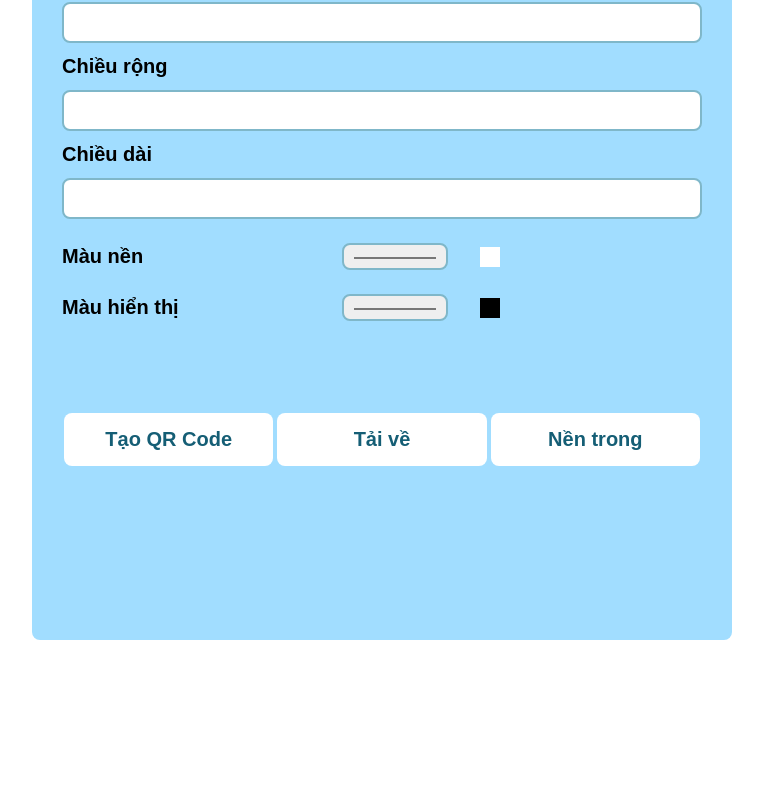
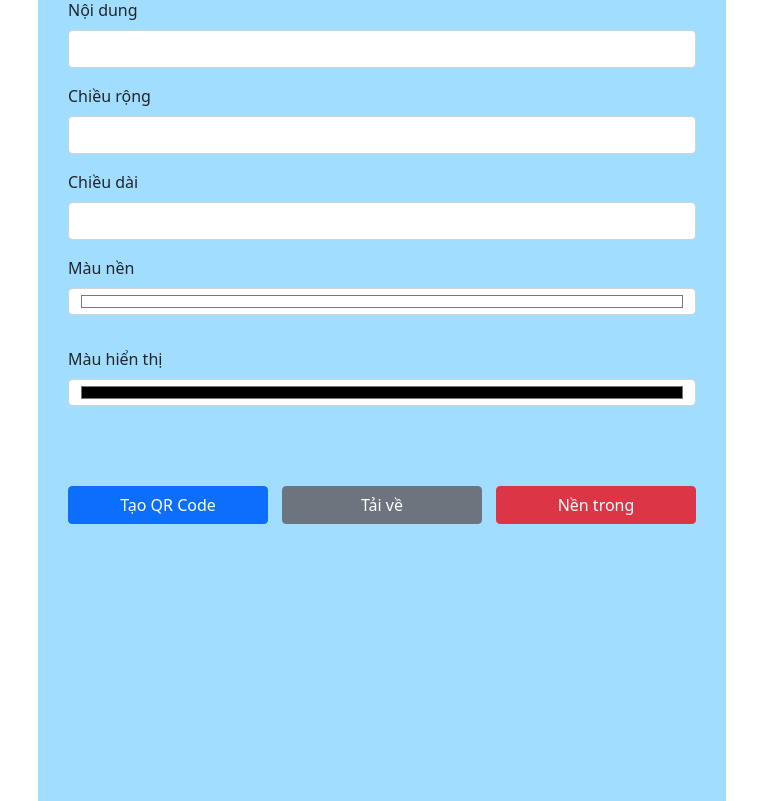
Before and after one commit to hau8477/generate-qrcode, a plain HTML site: page QRCode/index.html in a window 1280 px wide. Shown: the part 160-961 px from the top of the page, without its empty margins (258-1021 px from the left). Before the commit the page ends 800 px from the top, so only its background shows below. Drawn offline with nearby package versions, Linux system fonts and the light colour scheme.

Commit message:
HauNN up

```diff
--- a/QRCode/index.html
+++ b/QRCode/index.html
@@ -2,176 +2,76 @@
 <html lang="en">
 <head>
     <meta charset="UTF-8">
-    <meta http-equiv="X-UA-Compatible" content="IE=edge">
     <meta name="viewport" content="width=device-width, initial-scale=1.0">
     <title>Tạo Mã QR Code</title>
+    <!-- Link to Bootstrap 5 CSS -->
+    <link href="https://cdn.jsdelivr.net/npm/bootstrap@5.0.0/dist/css/bootstrap.min.css" rel="stylesheet">
     <style>
-        :root {
-            --bcg-color: #001122;
-            --primary-color: #155e75;
-            --border-radius: 8px;
-            --secondary-color: #fff;
-            --border-color: #7fb7c9;
-        }
-
-        * {
-            margin: 0;
-            padding: 0;
-            box-sizing: border-box;
-            font-family: sans-serif;
-        }
-
-        body {
-            margin: 0px;
-            padding: 0px;
-            width: 100%;
-            height: 100vh;
-            display: flex;
-            justify-content: center;
-            background-color: white;
-            align-items: center;
-        }
-
-        label {
-            color: black !important;
-            font-weight: bold;
-        }
-
-        .wapper {
-            background-color: #a1ddff;
-            padding: 30px;
-            width: 700px;
-            border-radius: var(--border-radius);
-            height: 800px;
-        }
-
-        .wapper h1 {
-            font-size: 25px;
-            text-align: center;
-            color: var(--secondary-color);
-            margin-bottom: 20px;
-            text-transform: uppercase;
-            margin-top: 3rem;
-        }
-
-        .wapper input {
-            width: 100%;
-            margin-block: 12px;
-        }
-
-        .wapper input, select {
-            padding: 8px;
-            border-radius: var(--border-radius);
-            font-size: 18px;
-            outline: none;
-            border: 2px solid var(--border-color);
-        }
-
-        .wapper label {
-            font-size: 20px;
-        }
-
-        .footer-qr {
-            display: flex;
-            justify-content: center;
-            margin-top: 3rem;
-        }
-
-        .footer-qr a {
-            background-color: var(--secondary-color);
-            text-decoration: none;
-            font-size: 20px;
-            padding: 15px 35px;
-            margin-inline: 2px;
-            color: var(--primary-color);
-            font-weight: bold;
-            border-radius: var(--border-radius);
-            width: 300px;
-            text-align: center;
-        }
-
-        .qr-body {
-            display: grid;
-            place-items: center;
-            padding: 20px;
-        }
-
-        .qr-body img {
-            max-width: 100%;
-            max-height: 100%;
-            margin-block: 10px;
-            padding: 20px;
-            border: solid 0.5px var(--border-color);
-        }
-
-        @media screen and (max-width: 520px) {
-            .box {
-                width: 80%;
-            }
-
-            .qr-footer a {
-                padding: 12px;
-                font-size: 16px;
-            }
-        }
-
-        .input-container {
-            display: flex;
-            align-items: center;
-        }
-
-        .label {
-            margin-right: 10px;
-        }
-
-        .color-preview {
-            width: 20px;
-            height: 20px;
-            margin-left: 10px;
-        }
+        /* Thêm các tùy chỉnh CSS của bạn ở đây */
+        /* ... */
     </style>
 </head>
 <body>
-<div class="wapper">
-    <h1 style="color: black">Tạo Mã QR Code</h1>
+<div class="container mt-5">
+    <div class="row justify-content-center">
+        <div class="col-md-8">
+            <div class="wapper p-4">
 
-    <label for="qr_text">Nội dung</label>
-    <input type="text" class="qr_text" id="qr_text" placeholder=""/>
-
-    <label for="width">Chiều rộng</label>
-    <input type="number" class="qr_text" id="width" placeholder=""/>
-
-    <label for="height">Chiều dài</label>
-    <input type="number" class="qr_text" id="height" placeholder=""/>
-
-    <div class="input-container">
-        <label for="colorLight" style="width: 200px">Màu nền
-        </label>
-        <span>
-            <input type="color" style="margin-left: 5rem;" class="qr_text" id="colorLight"
-                   value="#ffffff" placeholder="" onchange="changeLightShow()"/>
-
-        </span>
-        <div style="width: 20px;margin-left: 7rem; height: 20px;background-color: white" id="colorLightShow"></div>
+                <form style="background-color: #a1ddff; padding: 30px 30px 30px 30px;height: 1000px">
+                    <h1 class="text-center">Tạo Mã QR Code</h1>
+                    <div class="mb-3">
+                        <label for="qr_text" class="form-label">Nội dung</label>
+                        <input type="text" class="form-control" id="qr_text" placeholder="">
                     </div>
 
-    <div class="input-container">
-        <label for="colorDark" style="width: 200px">Màu hiển thị</label>
-        <span>
-             <input type="color" style="margin-left: 5rem;" class="qr_text" id="colorDark"
-                    value="#000000" placeholder="" onchange="changeDarkShow()"/>
-        </span>
-        <div style="width: 20px;margin-left: 7rem; height: 20px; background-color: black" id="colorDarkShow"></div>
+                    <div class="mb-3">
+                        <label for="width" class="form-label">Chiều rộng</label>
+                        <input type="number" class="form-control" id="width" placeholder="">
                     </div>
 
-    <div>
-        <div class="body-qr" style="display: flex;justify-content: center;margin: 2rem"></div>
-        <div class="footer-qr" style="display: flex;justify-content: space-between;">
-            <a href="" id="generate">Tạo QR Code</a>
-            <a href="" id="download" download="QR_Code.png">Tải về</a>
-            <a onclick="changeLightShowTransparent()">Nền trong</a>
+                    <div class="mb-3">
+                        <label for="height" class="form-label">Chiều dài</label>
+                        <input type="number" class="form-control" id="height" placeholder="">
+                    </div>
+
+                    <div class="mb-3">
+                        <label for="colorLight" class="form-label">Màu nền</label>
+                        <input type="color" class="form-control" id="colorLight" value="#ffffff" placeholder=""
+                               onchange="changeLightShow()">
+                    </div>
+                    <div class="mb-3 d-flex justify-content-center">
+                        <div hidden style="width: 50px; height: 50px;background-color: white" id="colorLightShow"></div>
+                    </div>
+
+                    <div class="mb-3">
+                        <label for="colorDark" class="form-label">Màu hiển thị</label>
+                        <input type="color" class="form-control" id="colorDark" value="#000000" placeholder=""
+                               onchange="changeDarkShow()">
+                    </div>
+                    <div class="mb-3 d-flex justify-content-center">
+                        <div hidden style="width: 50px; height: 50px; background-color: black" id="colorDarkShow"></div>
+                    </div>
+
+                    <div class="body-qr text-center" style="display: flex;justify-content: center;margin: 2rem">
+                    </div>
+
+                    <div class="footer-qr d-flex justify-content-between mt-3">
+                        <a style="width: 200px" href="#" id="generate" class="btn btn-primary">Tạo QR Code</a>
+                        <a style="width: 200px" href="#" id="download" download="QR_Code.png" class="btn btn-secondary">Tải
+                            về</a>
+                        <a style="width: 200px" href="#" onclick="changeLightShowTransparent()" class="btn btn-danger">Nền
+                            trong</a>
+                    </div>
+                </form>
+
+
             </div>
         </div>
+    </div>
+</div>
+
+<!-- Link to Bootstrap 5 JS and Popper.js -->
+<script src="https://cdn.jsdelivr.net/npm/bootstrap@5.5.0/dist/js/bootstrap.bundle.min.js"></script>
 <script>
     const qrText = document.getElementById('qr_text');
     const generate = document.getElementById('generate');
```
Lines whose indentation alone changed are shown as unchanged.
